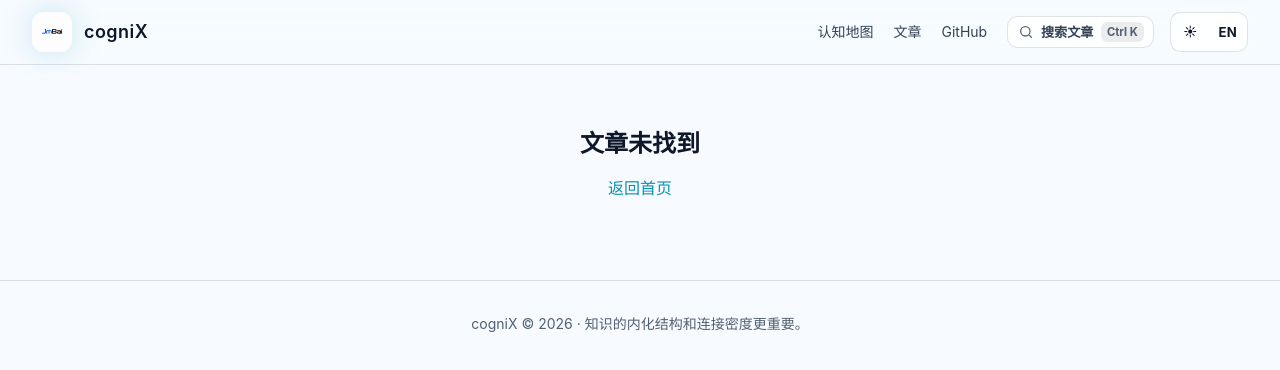
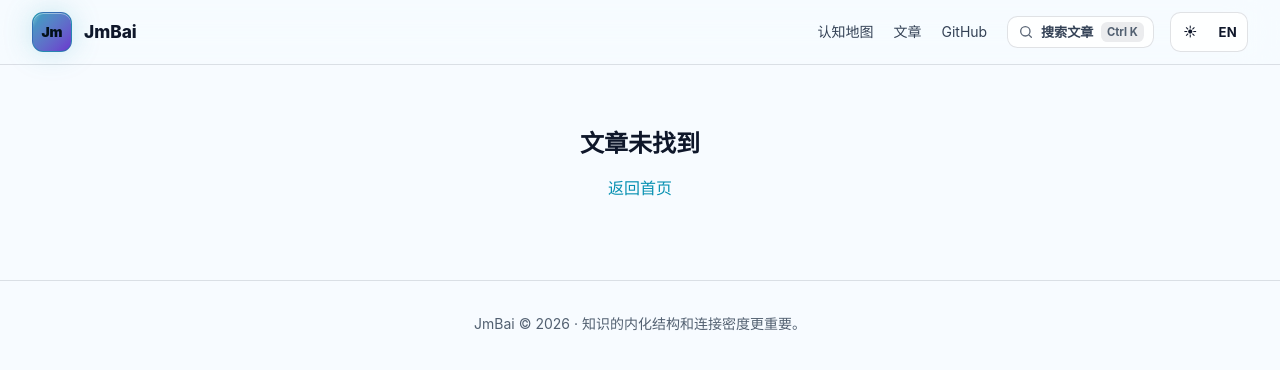
Before and after one commit to jianminbai/cognix, a Next.js app in the folder web/: page /article/1/1 in a window 1280 px wide. Shown: the top 370 px of the page. Built offline with nearby package versions, Linux system fonts and the light colour scheme.

Commit message:
Fix article search and update JmBai logo

```diff
--- a/web/app/article/[category]/[slug]/page.tsx
+++ b/web/app/article/[category]/[slug]/page.tsx
@@ -17,7 +17,7 @@ export async function generateMetadata({
   const { category, slug } = await params;
   const article = await getArticle(category, slug);
   return {
-    title: article ? `${article.title} - cogniX` : "cogniX",
+    title: article ? `${article.title} - JmBai` : "JmBai",
   };
 }
 
--- a/web/app/category/[slug]/page.tsx
+++ b/web/app/category/[slug]/page.tsx
@@ -15,7 +15,7 @@ export async function generateMetadata({
   const categories = getCategories();
   const cat = categories.find((c) => c.slug === slug);
   return {
-    title: cat ? `${cat.name} - cogniX` : "cogniX",
+    title: cat ? `${cat.name} - JmBai` : "JmBai",
     description: cat?.description,
   };
 }
--- a/web/app/globals.css
+++ b/web/app/globals.css
@@ -95,8 +95,49 @@ body.lang-en .lang-zh {
 }
 
 .brand-logo {
-  border-radius: 0.75rem;
-  box-shadow: 0 0 30px var(--shadow-cyan);
+  position: relative;
+  display: inline-grid;
+  width: 2.5rem;
+  height: 2.5rem;
+  place-items: center;
+  overflow: hidden;
+  border: 1px solid color-mix(in srgb, var(--accent) 46%, var(--line));
+  border-radius: 0.7rem;
+  background:
+    linear-gradient(135deg, color-mix(in srgb, var(--accent) 82%, white), color-mix(in srgb, var(--accent-light) 84%, #111827)),
+    var(--card-bg);
+  color: #031019;
+  font-size: 0.86rem;
+  font-weight: 900;
+  letter-spacing: 0;
+  box-shadow:
+    0 0 30px var(--shadow-cyan),
+    inset 0 1px 0 rgba(255, 255, 255, 0.42);
+}
+
+.brand-logo::after {
+  content: "";
+  position: absolute;
+  inset: 0;
+  background: linear-gradient(120deg, transparent 18%, rgba(255, 255, 255, 0.38) 42%, transparent 62%);
+  transform: translateX(-72%);
+  transition: transform 260ms ease;
+}
+
+a:hover .brand-logo::after {
+  transform: translateX(72%);
+}
+
+.brand-logo span {
+  position: relative;
+  z-index: 1;
+}
+
+.brand-wordmark {
+  color: var(--foreground);
+  font-size: 1.08rem;
+  font-weight: 800;
+  letter-spacing: 0;
 }
 
 .nav-link {
--- a/web/app/layout.tsx
+++ b/web/app/layout.tsx
@@ -1,13 +1,10 @@
 import type { Metadata } from "next";
-import Image from "next/image";
 import Link from "next/link";
 import { NavbarActions } from "@/components/navbar-actions";
 import "./globals.css";
 
-const assetBasePath = process.env.GITHUB_PAGES === "true" ? "/cognix" : "";
-
 export const metadata: Metadata = {
-  title: "cogniX - 认知复利实验室",
+  title: "JmBai - 认知复利实验室",
   description:
     "认知科学与个人知识复利平台，沉淀注意力、元认知、决策质量、问题选择和长期成长。",
   keywords: ["知识管理", "认知科学", "元认知", "决策质量", "知识复利"],
@@ -18,15 +15,10 @@ function Navbar() {
     <nav className="site-nav">
       <div className="mx-auto flex h-16 max-w-7xl items-center justify-between px-5 sm:px-8">
         <Link href="/" className="flex items-center gap-3">
-          <Image
-            src={`${assetBasePath}/cognix-logo.png`}
-            alt="cogniX logo"
-            width={40}
-            height={40}
-            priority
-            className="brand-logo"
-          />
-          <span className="text-lg font-semibold tracking-wide">cogniX</span>
+          <span className="brand-logo" aria-hidden="true">
+            <span>Jm</span>
+          </span>
+          <span className="brand-wordmark">JmBai</span>
         </Link>
         <div className="flex items-center gap-4 text-sm sm:gap-5">
           <Link href="/#atlas" className="nav-link">
@@ -56,7 +48,7 @@ function Footer() {
   return (
     <footer className="site-footer">
       <div className="mx-auto max-w-7xl px-5">
-        cogniX &copy; {new Date().getFullYear()} ·{" "}
+        JmBai &copy; {new Date().getFullYear()} ·{" "}
         <span className="lang-zh">知识的内化结构和连接密度更重要。</span>
         <span className="lang-en">Structure and connection density matter more than volume.</span>
       </div>
--- a/web/components/search-dialog.tsx
+++ b/web/components/search-dialog.tsx
@@ -113,10 +113,9 @@ function buildSnippet(excerpt: string, terms: string[]): string {
 export function SearchDialog() {
   const [isOpen, setIsOpen] = useState(false);
   const [query, setQuery] = useState("");
-  const [hits, setHits] = useState<SearchHit[]>([]);
-  const [isLoading, setIsLoading] = useState(false);
+  const [index, setIndex] = useState<MiniSearch<SearchDoc> | null>(null);
   const [error, setError] = useState<string | null>(null);
-  const indexRef = useRef<MiniSearch<SearchDoc> | null>(null);
+  const indexPromiseRef = useRef<Promise<MiniSearch<SearchDoc>> | null>(null);
   const inputRef = useRef<HTMLInputElement>(null);
   const dialogRef = useRef<HTMLDivElement>(null);
 
@@ -127,7 +126,6 @@ export function SearchDialog() {
   const close = useCallback(() => {
     setIsOpen(false);
     setQuery("");
-    setHits([]);
     setError(null);
   }, []);
 
@@ -152,16 +150,20 @@ export function SearchDialog() {
   // Lazy-load the index + indexer the first time the dialog is opened. The
   // ~120 KB gzipped JSON would otherwise sit in the initial page weight.
   useEffect(() => {
-    if (!isOpen || indexRef.current || isLoading) return;
-    setIsLoading(true);
-    loadIndex()
+    if (!isOpen || index || error) return;
+    if (!indexPromiseRef.current) {
+      indexPromiseRef.current = loadIndex();
+    }
+    indexPromiseRef.current
       .then((idx) => {
-        indexRef.current = idx;
+        setIndex(idx);
         setError(null);
       })
-      .catch((err: Error) => setError(err.message))
-      .finally(() => setIsLoading(false));
-  }, [isOpen, isLoading]);
+      .catch((err: Error) => {
+        indexPromiseRef.current = null;
+        setError(err.message);
+      });
+  }, [error, index, isOpen]);
 
   // Focus the input when the dialog opens.
   useEffect(() => {
@@ -170,21 +172,12 @@ export function SearchDialog() {
     return () => window.clearTimeout(id);
   }, [isOpen]);
 
-  // Run the actual search on every keystroke. The index is small so there's
-  // no need to debounce; the operation costs sub-millisecond per query.
-  useEffect(() => {
-    if (!indexRef.current) {
-      setHits([]);
-      return;
-    }
+  const hits = useMemo<SearchHit[]>(() => {
+    if (!index) return [];
     const trimmed = query.trim();
-    if (trimmed.length === 0) {
-      setHits([]);
-      return;
-    }
-    const results = indexRef.current.search(trimmed, { prefix: true, fuzzy: 0.2 });
-    setHits(
-      results.slice(0, MAX_RESULTS).map((r) => ({
+    if (trimmed.length === 0) return [];
+    const results = index.search(trimmed, { prefix: true, fuzzy: 0.2 });
+    return results.slice(0, MAX_RESULTS).map((r) => ({
       id: r.id as string,
       categorySlug: (r as unknown as Record<string, string>).categorySlug,
       slug: (r as unknown as Record<string, string>).slug,
@@ -192,11 +185,11 @@ export function SearchDialog() {
       tags: (r as unknown as Record<string, string[]>).tags ?? [],
       excerpt: (r as unknown as Record<string, string>).excerpt,
       score: r.score,
-      }))
-    );
-  }, [query]);
+    }));
+  }, [index, query]);
 
   const queryTerms = useMemo(() => tokenize(query.trim()), [query]);
+  const isLoading = isOpen && !index && !error;
 
   const isMac =
     typeof navigator !== "undefined" &&
--- a/web/next.config.ts
+++ b/web/next.config.ts
@@ -7,6 +7,9 @@ const nextConfig: NextConfig = {
   trailingSlash: true,
   basePath: isGitHubPages ? "/cognix" : undefined,
   assetPrefix: isGitHubPages ? "/cognix/" : undefined,
+  env: {
+    NEXT_PUBLIC_BASE_PATH: isGitHubPages ? "/cognix" : "",
+  },
   images: {
     unoptimized: true,
   },
```
Lines whose indentation alone changed are shown as unchanged.
